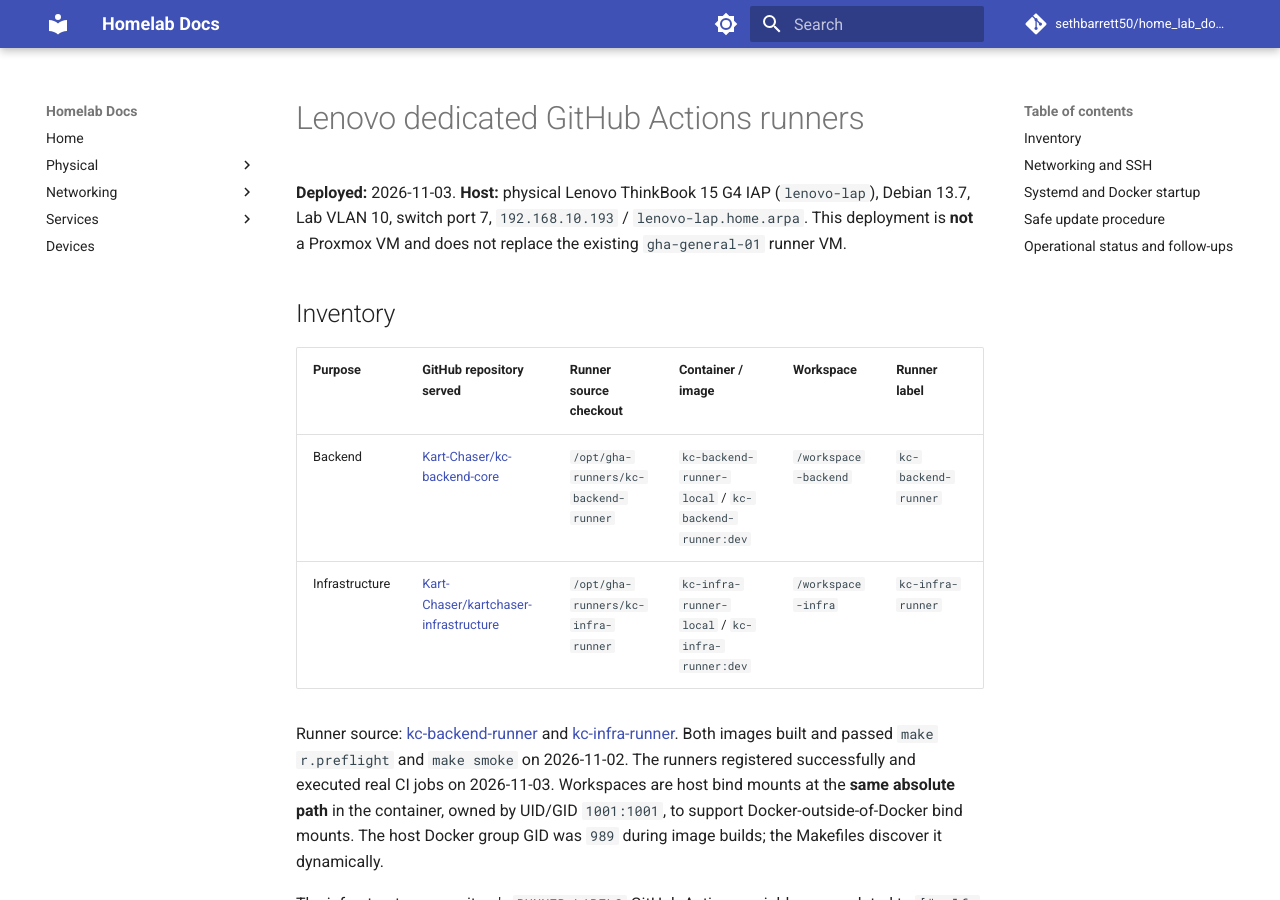
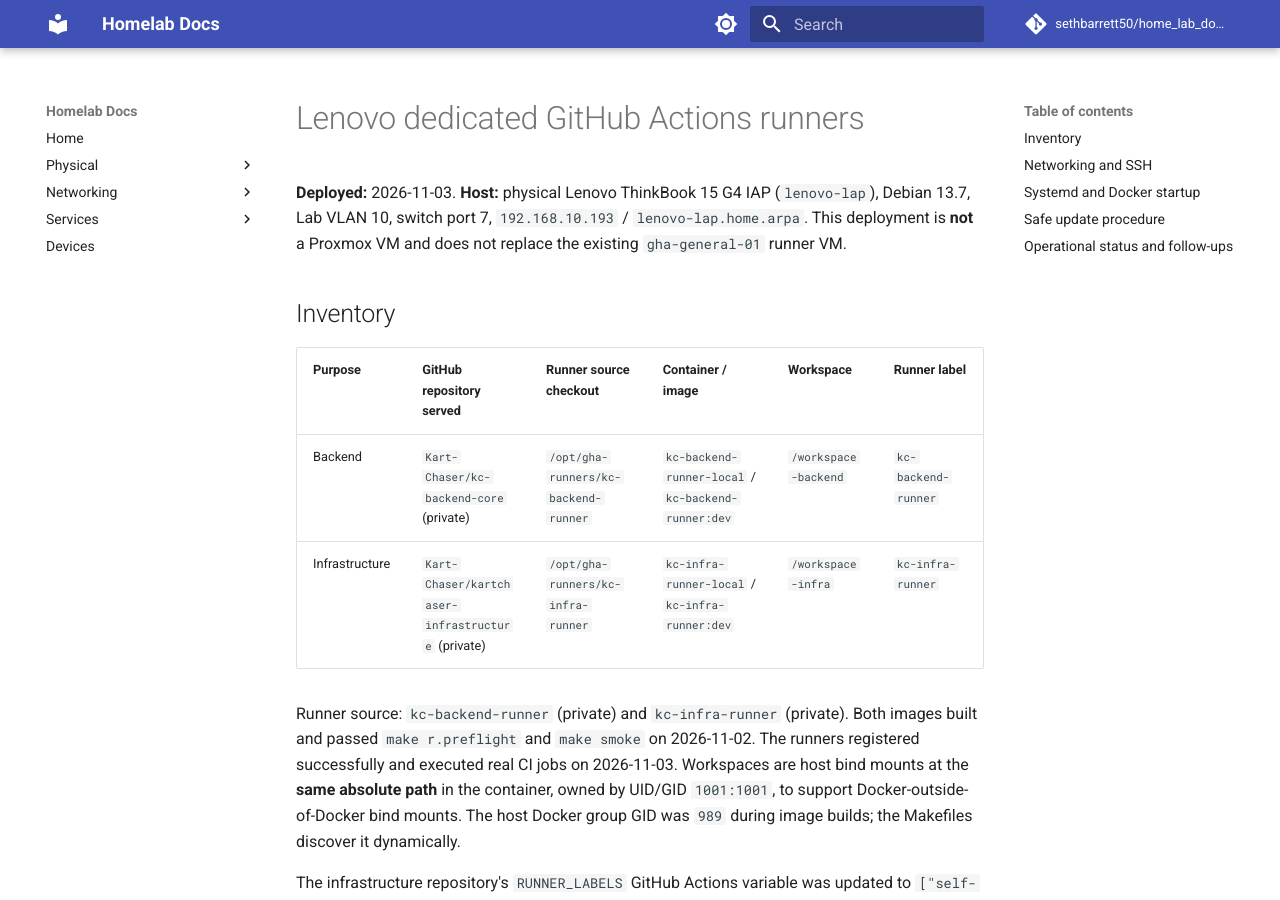
Before and after one commit to sethbarrett50/home_lab_docs, an MkDocs documentation site: the page built from docs/services/lenovo-github-runners.md, in a window 1280 px wide and 900 px high. Built offline with MkDocs 1.6.1 and Material for MkDocs 9.7.7, drawn with Linux system fonts in a browser that asks for light colours; comment, search, counter and statistics services are not loaded.

Commit message:
fix(ci): fix private link checks and update docs lint

```diff
--- a/docs/services/lenovo-github-runners.md
+++ b/docs/services/lenovo-github-runners.md
@@ -6,10 +6,10 @@
 
 | Purpose | GitHub repository served | Runner source checkout | Container / image | Workspace | Runner label |
 |---|---|---|---|---|---|
-| Backend | [Kart-Chaser/kc-backend-core](https://github.com/Kart-Chaser/kc-backend-core) | `/opt/gha-runners/kc-backend-runner` | `kc-backend-runner-local` / `kc-backend-runner:dev` | `/workspace-backend` | `kc-backend-runner` |
-| Infrastructure | [Kart-Chaser/kartchaser-infrastructure](https://github.com/Kart-Chaser/kartchaser-infrastructure) | `/opt/gha-runners/kc-infra-runner` | `kc-infra-runner-local` / `kc-infra-runner:dev` | `/workspace-infra` | `kc-infra-runner` |
+| Backend | `Kart-Chaser/kc-backend-core` (private) | `/opt/gha-runners/kc-backend-runner` | `kc-backend-runner-local` / `kc-backend-runner:dev` | `/workspace-backend` | `kc-backend-runner` |
+| Infrastructure | `Kart-Chaser/kartchaser-infrastructure` (private) | `/opt/gha-runners/kc-infra-runner` | `kc-infra-runner-local` / `kc-infra-runner:dev` | `/workspace-infra` | `kc-infra-runner` |
 
-Runner source: [kc-backend-runner](https://github.com/Kart-Chaser/kc-backend-runner) and [kc-infra-runner](https://github.com/Kart-Chaser/kc-infra-runner). Both images built and passed `make r.preflight` and `make smoke` on 2026-11-02. The runners registered successfully and executed real CI jobs on 2026-11-03. Workspaces are host bind mounts at the **same absolute path** in the container, owned by UID/GID `1001:1001`, to support Docker-outside-of-Docker bind mounts. The host Docker group GID was `989` during image builds; the Makefiles discover it dynamically.
+Runner source: `kc-backend-runner` (private) and `kc-infra-runner` (private). Both images built and passed `make r.preflight` and `make smoke` on 2026-11-02. The runners registered successfully and executed real CI jobs on 2026-11-03. Workspaces are host bind mounts at the **same absolute path** in the container, owned by UID/GID `1001:1001`, to support Docker-outside-of-Docker bind mounts. The host Docker group GID was `989` during image builds; the Makefiles discover it dynamically.
 
 The infrastructure repository's `RUNNER_LABELS` GitHub Actions variable was updated to `["self-hosted","kc-infra-runner"]`. Backend migration was tested under PR #233; check the current merge/CI state before claiming it fully migrated. Do not change workflows with hard-coded labels without reviewing them.
 
```
